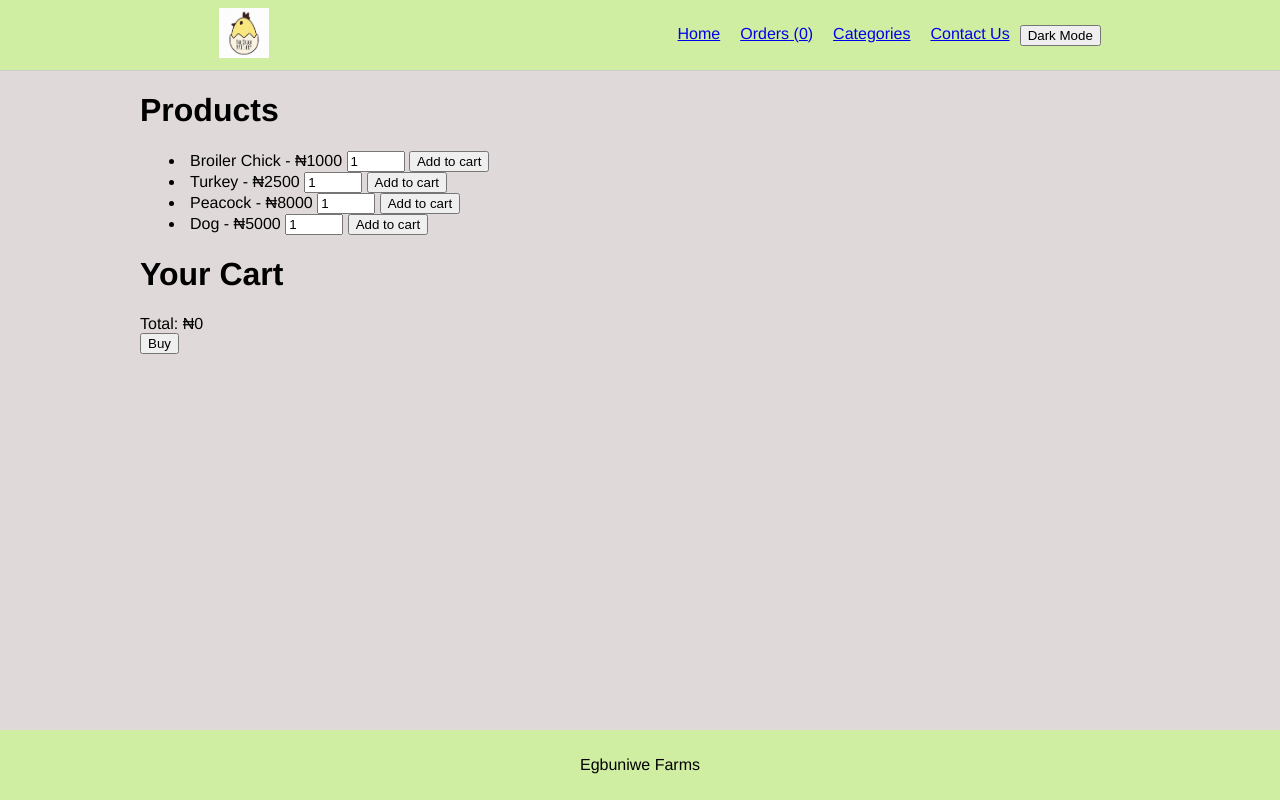
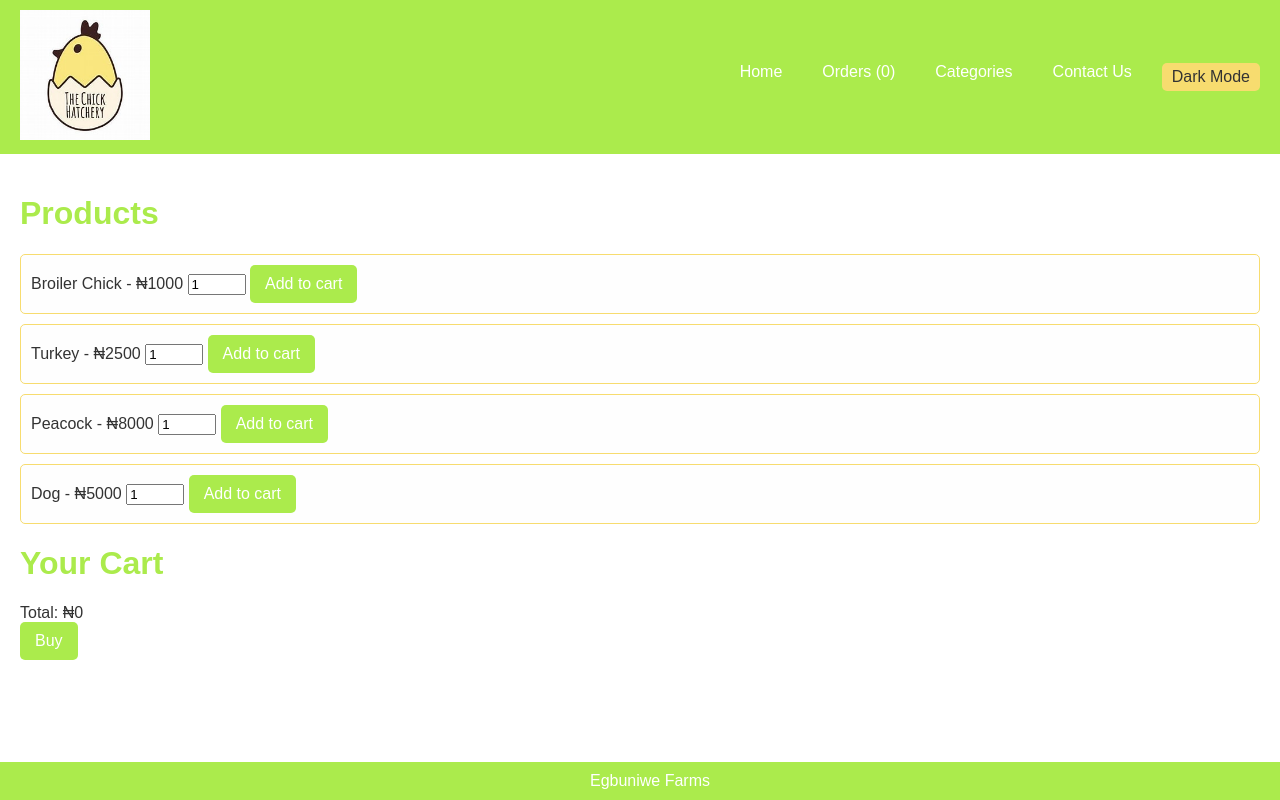
Before and after one commit to egbuniwecemeka/alx_portfolio_project, a Flask app: page /cart in a window 1280 px wide. Run offline with Flask 3, Linux system fonts and the light colour scheme; some libraries are stand-ins or nearby versions.

Commit message:
quiz models,  routes and statics

```diff
--- /dev/null
+++ b/api/static/css/cartstyles.css
@@ -0,0 +1,156 @@
+/* Base Styles */
+body {
+    font-family: Arial, sans-serif;
+    margin: 0;
+    padding: 0;
+    box-sizing: border-box;
+    background-color: #ffffff;
+    color: #333333;
+}
+
+.header {
+    background-color: rgb(171, 235, 76);
+    padding: 10px 20px;
+    display: flex;
+    justify-content: space-between;
+    align-items: center;
+}
+
+.header nav {
+    display: flex;
+    align-items: center;
+    width: 100%;
+    justify-content: space-between;
+}
+
+.logo {
+    width: 130px;
+    height: auto;
+}
+
+#nav_list {
+    list-style: none;
+    display: flex;
+    gap: 20px;
+    margin: 0;
+    padding: 0;
+}
+
+#nav_list li {
+    display: inline;
+}
+
+#nav_list a {
+    text-decoration: none;
+    color: #ffffff;
+    padding: 5px 10px;
+    border-radius: 5px;
+    transition: background 0.3s ease;
+}
+
+#nav_list a:hover {
+    background-color: #f7dc6f;
+    color: rgb(171, 235, 76);
+}
+
+.darkmode {
+    padding: 5px 10px;
+    background-color: #f7dc6f;
+    color: #333333;
+    border: none;
+    border-radius: 5px;
+    cursor: pointer;
+}
+
+.container {
+    padding: 20px;
+}
+
+h1 {
+    color: rgb(171, 235, 76);
+}
+
+.product-items ul,
+.cart-items ul {
+    list-style: none;
+    padding: 0;
+}
+
+.product-items ul li,
+.cart-items ul li {
+    margin: 10px 0;
+    padding: 10px;
+    border: 1px solid #f7dc6f;
+    border-radius: 5px;
+    background-color: #fefefe;
+}
+
+button {
+    padding: 10px 15px;
+    background-color: rgb(171, 235, 76);
+    color: #ffffff;
+    border: none;
+    border-radius: 5px;
+    cursor: pointer;
+    font-size: 16px;
+}
+
+button:hover {
+    background-color: #f7dc6f;
+    color: rgb(171, 235, 76);
+}
+
+.footer {
+    background-color: rgb(171, 235, 76);
+    color: #ffffff;
+    text-align: center;
+    padding: 10px;
+    position: fixed;
+    bottom: 0;
+    width: 100%;
+}
+
+/* Responsive Styles */
+@media (max-width: 768px) {
+    .header nav {
+        flex-direction: column;
+        align-items: flex-start;
+    }
+
+    .logo {
+        margin-bottom: 10px;
+    }
+
+    #nav_list {
+        flex-direction: column;
+        gap: 10px;
+        align-items: flex-start;
+    }
+
+    .container {
+        padding: 10px;
+    }
+
+    button {
+        width: 100%;
+    }
+}
+
+@media (max-width: 480px) {
+    .header {
+        flex-direction: column;
+        align-items: flex-start;
+    }
+
+    .darkmode {
+        margin-top: 10px;
+    }
+
+    h1 {
+        font-size: 18px;
+    }
+
+    button {
+        font-size: 14px;
+    }
+}
--- a/api/static/css/styles.css
+++ b/api/static/css/styles.css
@@ -4,7 +4,7 @@ html, body{
     padding: 0;
     height: 100%; /* This helps in view port calculations */
     color: #000000;
-    background-color: rgb(224, 217, 217);
+    background-color: rgb(255, 255, 224);
     font-family: Circular,"Helvetica Neue", Helvetica, Arial, sans-serif;
 }
 
@@ -27,7 +27,7 @@ html, body{
 
 nav{
     display: flex;
-    justify-content: space-around;
+    justify-content: space-between;
     align-items: center;
     /* padding: 0 20px; */
     width: 100%;
--- a/api/templates/cart.html
+++ b/api/templates/cart.html
@@ -4,7 +4,7 @@
     <meta charset="UTF-8">
     <meta name="viewport" content="width=device-width, initial-scale=1.0">
     <title>Cart | EJ Farms</title>
-    <link rel="stylesheet" href="{{ url_for('static', filename='css/styles.css') }}">
+    <link rel="stylesheet" href="{{ url_for('static', filename='css/cartstyles.css') }}">
 </head>
 <body>
     <header class="header">
--- a/api/templates/home.html
+++ b/api/templates/home.html
@@ -13,7 +13,7 @@
             <ul id="nav_list">
                 <li><a href="#">Home</a></li>
                 <li><a href="{{ url_for('app_views.cart') }}">Orders (<span id="cart-count">0</span>)</a></li>
-                <li><a href="#">Categories</a></li>
+                <li><a href="{{ url_for('app_views.quiz') }}">Quiz</a></li>
                 <li><a href="#">Contact Us</a></li>
                 <button class="darkmode">Dark Mode</button>
             </ul>
--- a/api/views/__init__.py
+++ b/api/views/__init__.py
@@ -9,3 +9,4 @@ app_views = Blueprint('app_views', __name__, url_prefix='/')
 # Import routes into the Blueprint for registration
 from api.views.home_route import *
 from api.views.cart_routes import *
+from api.views.quiz_routes import *
```
Also changed, not shown: api/templates/quiz.html (added, +41 -0 lines), api/views/quiz_routes.py (added, +61 -0 lines), models/question.py (added, +17 -0 lines).
